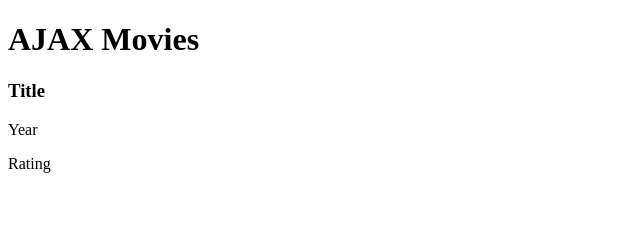
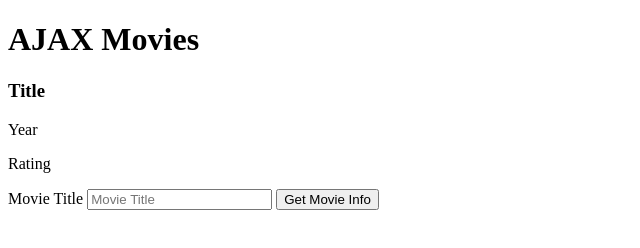
Before and after one commit to MiggyMike/AJAX-Movie, a plain HTML site: page index.html in a window 1280 px wide. Shown: the whole page, without its empty margins (0-640 px from the left). Drawn offline with nearby package versions, Linux system fonts and the light colour scheme.

Commit message:
add form

```diff
--- a/index.html
+++ b/index.html
@@ -21,5 +21,14 @@
       <p id="rated"></p>
     </main>
 
+    <form >
+        <label> Movie Title
+            <input type="text" placeholder="Movie Title"/>
+        </label>
+        <input type="submit" value="Get Movie Info">
+    </form>
+
+
+
 </body>
 </html>
```
